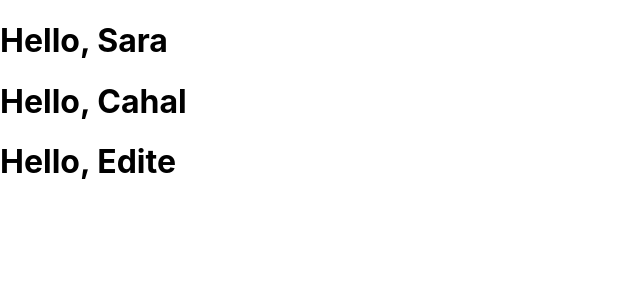
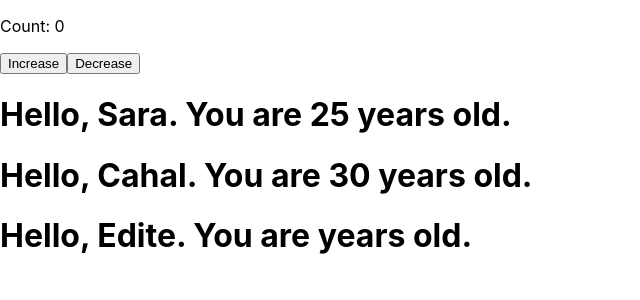
Before and after one commit to codewus/study_react, a React (Create React App) app in the folder my-app/: page / in a window 1280 px wide. Shown: the top 300 px of the page, without its empty margins (0-640 px from the left). Built offline with nearby package versions, Linux system fonts and the light colour scheme.

Commit message:
[3일차] 컴포넌트 기초

```diff
--- a/my-app/src/App.tsx
+++ b/my-app/src/App.tsx
@@ -1,13 +1,15 @@
 import React from 'react';
-import Welcome from './Welcome';
+import Greeting from './Welcome';
+import Counter from './Counter';
 
 const App: React.FC = () => {
   return (
     <div className="App">
       <header className="App-header">
-        <Welcome name="Sara" />
-        <Welcome name="Cahal" />
-        <Welcome name="Edite" />
+        <Counter />
+        <Greeting name="Sara" age={25}/>
+        <Greeting name="Cahal" age={30}/>
+        <Greeting name="Edite"/>
       </header>
     </div>
   );
--- /dev/null
+++ b/my-app/src/Counter.tsx
@@ -0,0 +1,15 @@
+import React, { useState } from 'react';
+
+const Counter: React.FC = () => {
+  const [count, setCount] = useState(0);
+
+  return (
+    <div>
+      <p>Count: {count}</p>
+      <button onClick={() => setCount(count + 1)}>Increase</button>
+      <button onClick={() => setCount(count - 1)}>Decrease</button>
+    </div>
+  );
+};
+
+export default Counter;
--- a/my-app/src/Welcome.tsx
+++ b/my-app/src/Welcome.tsx
@@ -1,12 +1,13 @@
 // Welcome.tsx
 import React from 'react';
 
-interface WelcomeProps {
+interface GreetingProps {
   name: string;
+  age?: number;
 }
 
-const Welcome: React.FC<WelcomeProps> = ({ name }) => {
-  return <h1>Hello, {name}</h1>;
+const Greeting: React.FC<GreetingProps> = ({ name, age }) => {
+  return <h1>Hello, {name}. You are {age} years old.</h1>;
 };
 
-export default Welcome;
+export default Greeting;
```
